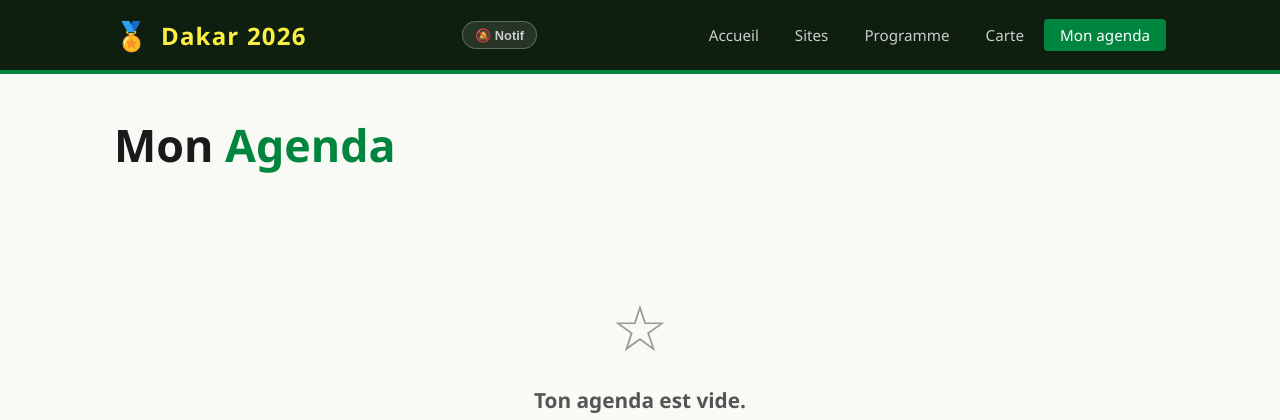
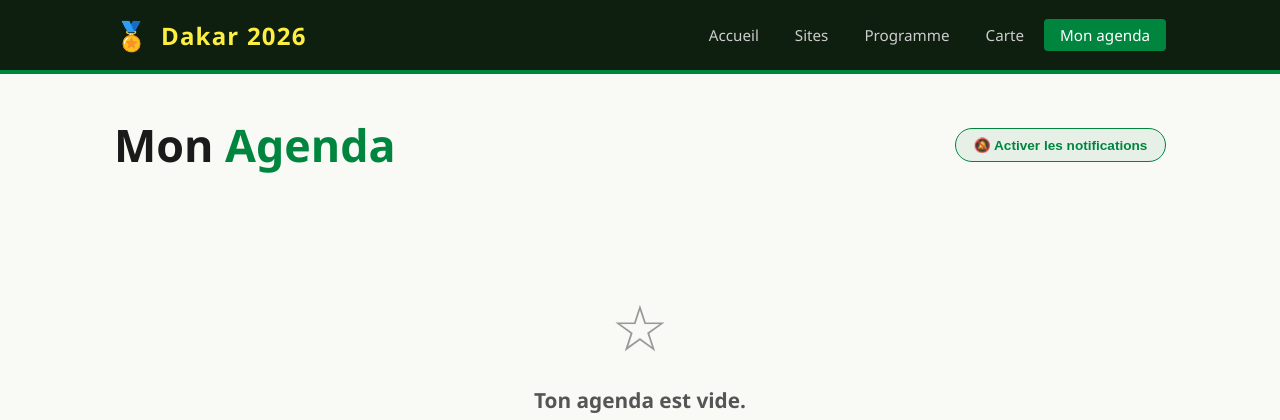
Before and after one commit to realAronaba/joj-dakar-2026, a Flask app: page /agenda in a window 1280 px wide. Shown: the top 420 px of the page. Run offline with Flask 3, Linux system fonts and the light colour scheme.

Commit message:
Deplacer bouton notifications vers page Agenda

```diff
--- a/app/static/css/style.css
+++ b/app/static/css/style.css
@@ -1449,6 +1449,32 @@ body {
     vertical-align: middle;
 }
 
+.agenda-top {
+    display: flex;
+    align-items: flex-start;
+    justify-content: space-between;
+    gap: 1rem;
+    flex-wrap: wrap;
+    margin-bottom: 0.5rem;
+}
+
+.agenda-top .notif-btn {
+    background: rgba(0,133,63,0.08);
+    border: 1.5px solid var(--green);
+    color: var(--green);
+    font-size: 0.85rem;
+    font-weight: 700;
+    padding: 0.5rem 1.1rem;
+    border-radius: 20px;
+    cursor: pointer;
+    transition: all 0.2s;
+    white-space: nowrap;
+    align-self: center;
+}
+
+.agenda-top .notif-btn:hover    { background: rgba(0,133,63,0.15); }
+.agenda-top .notif-btn.notif-on { background: var(--green); color: #fff; }
+
 .agenda-vide {
     text-align: center;
     padding: 5rem 2rem;
--- a/app/templates/agenda.html
+++ b/app/templates/agenda.html
@@ -7,10 +7,17 @@
   <div class="container">
 
     <div class="prog-header">
-      <h1>Mon <span class="accent">Agenda</span></h1>
-      {% if total > 0 %}
-      <p class="page-intro">{{ total }} épreuve(s) sélectionnée(s) · triées par date</p>
-      {% endif %}
+      <div class="agenda-top">
+        <div>
+          <h1>Mon <span class="accent">Agenda</span></h1>
+          {% if total > 0 %}
+          <p class="page-intro">{{ total }} épreuve(s) sélectionnée(s) · triées par date</p>
+          {% endif %}
+        </div>
+        <button class="notif-btn" id="notifBtn" title="Recevoir des notifications 2h avant chaque épreuve">
+          🔕 Activer les notifications
+        </button>
+      </div>
     </div>
 
     {% if not jours %}
@@ -64,19 +71,18 @@
 </section>
 
 <script>
+// ── Retrait épreuve ────────────────────────────────────────────────
 document.querySelectorAll('.ep-agenda-btn').forEach(btn => {
   btn.addEventListener('click', () => {
     fetch(`/api/agenda/toggle/${btn.dataset.id}`, { method: 'POST' })
       .then(r => r.json())
       .then(() => {
-        // Retrait : on supprime la carte directement
         const card = btn.closest('.epreuve-card');
         card.style.transition = 'opacity 0.3s';
         card.style.opacity = '0';
         setTimeout(() => {
           card.remove();
-          // Met à jour le badge nav
-          const badge = document.getElementById('agenda-count');
+          const badge   = document.getElementById('agenda-count');
           const restants = document.querySelectorAll('.epreuve-card').length;
           if (badge) {
             badge.textContent = restants;
@@ -87,5 +93,77 @@ document.querySelectorAll('.ep-agenda-btn').forEach(btn => {
       });
   });
 });
+
+// ── Notifications Web Push ─────────────────────────────────────────
+const notifBtn = document.getElementById('notifBtn');
+
+function urlBase64ToUint8Array(b64) {
+  const pad = '='.repeat((4 - b64.length % 4) % 4);
+  const raw = atob((b64 + pad).replace(/-/g, '+').replace(/_/g, '/'));
+  return Uint8Array.from([...raw].map(c => c.charCodeAt(0)));
+}
+
+async function getVapidKey() {
+  const r = await fetch('/api/push/vapid-public-key');
+  const d = await r.json();
+  return d.key;
+}
+
+async function activerNotifications() {
+  try {
+    const reg  = await navigator.serviceWorker.register('/static/sw.js');
+    const perm = await Notification.requestPermission();
+    if (perm !== 'granted') {
+      alert('Notifications refusées. Vérifiez les paramètres de votre navigateur.');
+      return;
+    }
+    const vapidKey = await getVapidKey();
+    if (!vapidKey) { alert('Notifications non disponibles pour le moment.'); return; }
+
+    const sub = await reg.pushManager.subscribe({
+      userVisibleOnly:      true,
+      applicationServerKey: urlBase64ToUint8Array(vapidKey),
+    });
+    await fetch('/api/push/subscribe', {
+      method:  'POST',
+      headers: { 'Content-Type': 'application/json' },
+      body:    JSON.stringify({ subscription: sub }),
+    });
+    notifBtn.innerHTML = '🔔 Notifications activées';
+    notifBtn.classList.add('notif-on');
+  } catch(e) {
+    console.error(e);
+    alert("Impossible d'activer les notifications.");
+  }
+}
+
+async function desactiverNotifications() {
+  const reg = await navigator.serviceWorker.ready;
+  const sub = await reg.pushManager.getSubscription();
+  if (sub) await sub.unsubscribe();
+  await fetch('/api/push/unsubscribe', { method: 'POST' });
+  notifBtn.innerHTML = '🔕 Activer les notifications';
+  notifBtn.classList.remove('notif-on');
+}
+
+if (!('serviceWorker' in navigator) || !('PushManager' in window)) {
+  notifBtn.style.display = 'none';
+} else {
+  // État initial
+  navigator.serviceWorker.register('/static/sw.js').then(async reg => {
+    const sub = await reg.pushManager.getSubscription();
+    if (sub) {
+      notifBtn.innerHTML = '🔔 Notifications activées';
+      notifBtn.classList.add('notif-on');
+    }
+  });
+
+  notifBtn.addEventListener('click', async () => {
+    const reg = await navigator.serviceWorker.ready;
+    const sub = await reg.pushManager.getSubscription();
+    if (sub) await desactiverNotifications();
+    else     await activerNotifications();
+  });
+}
 </script>
 {% endblock %}
--- a/app/templates/base.html
+++ b/app/templates/base.html
@@ -13,9 +13,6 @@
                 <span class="header-logo">&#127941;</span>
                 <span class="header-title">Dakar 2026</span>
             </a>
-
-            <!-- Bouton notifications -->
-            <button class="notif-btn" id="notifBtn" title="Notifications agenda">🔕 Notif</button>
 
             <!-- Hamburger -->
             <button class="nav-burger" id="navBurger" aria-label="Menu">
```
